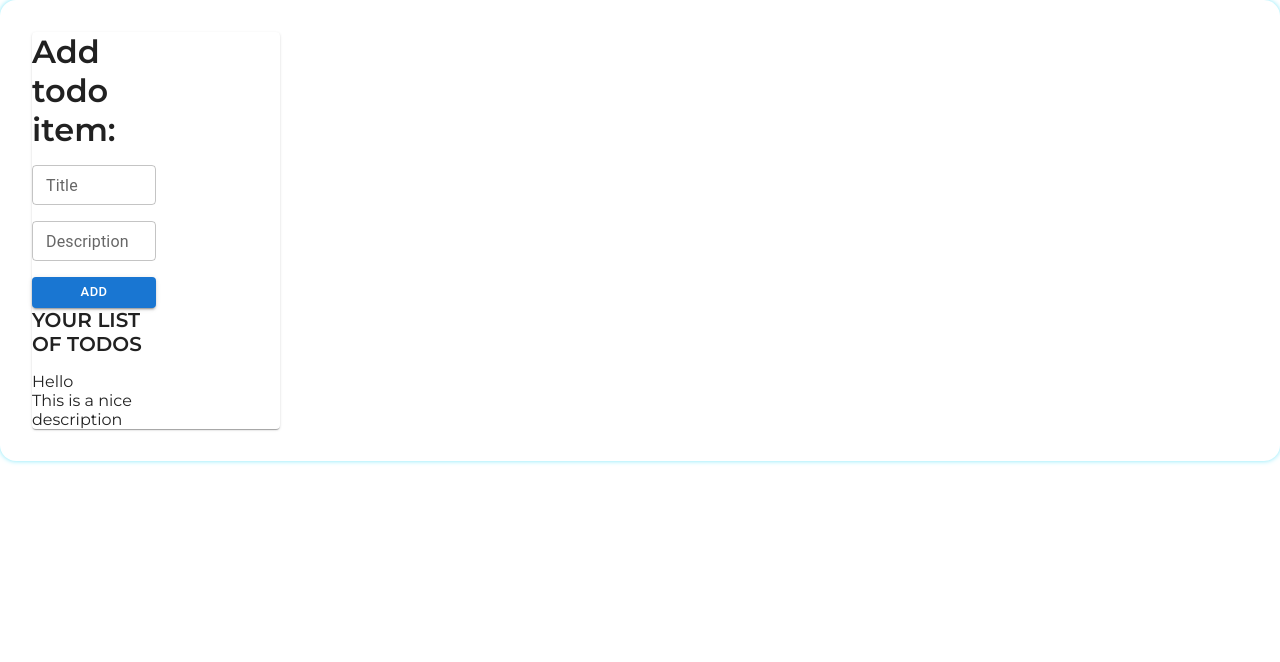
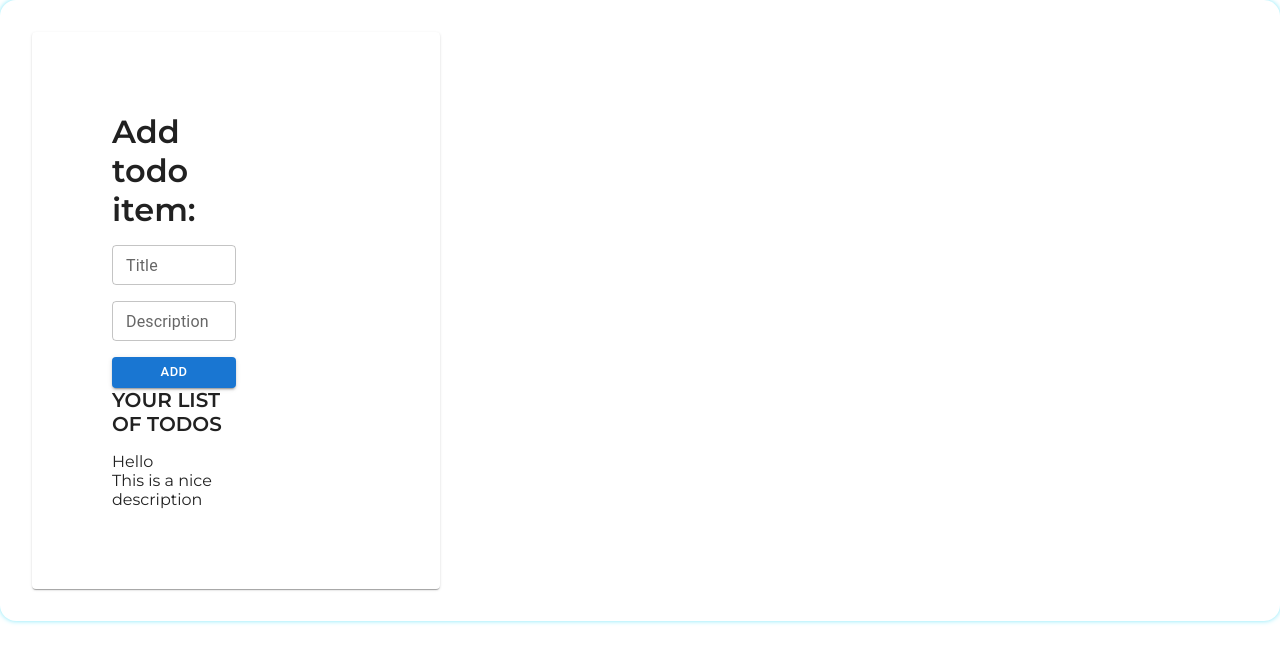
Before and after one commit to oliverpa-dev/todo-app, a React (Create React App) app: page / in a window 1280 px wide. Shown: the top 662 px of the page. Built offline with nearby package versions, Linux system fonts and the light colour scheme.

Commit message:
Add: padding to the content component

```diff
--- a/src/components/content/Content.tsx
+++ b/src/components/content/Content.tsx
@@ -1,10 +1,15 @@
 import React from "react";
 import { Paper } from "@mui/material";
+import "./main.scss";
 
 interface ContentProps {
   children: React.ReactNode;
 }
 
 export const Content: React.FC<ContentProps> = ({ children }) => {
-  return <Paper>{children}</Paper>;
+  return (
+    <div className="todo-content">
+      <Paper style={{ padding: "5rem" }}>{children}</Paper>
+    </div>
+  );
 };
```
